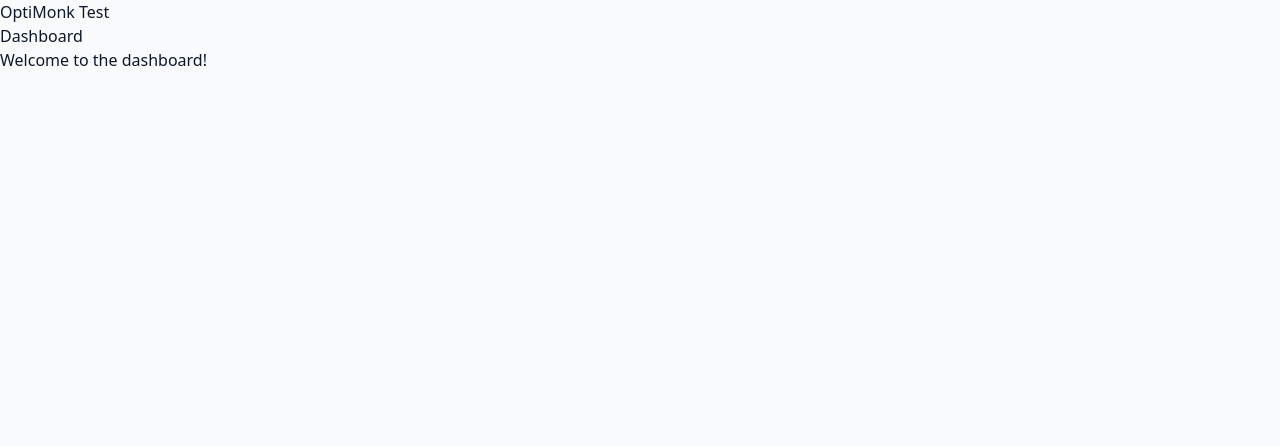
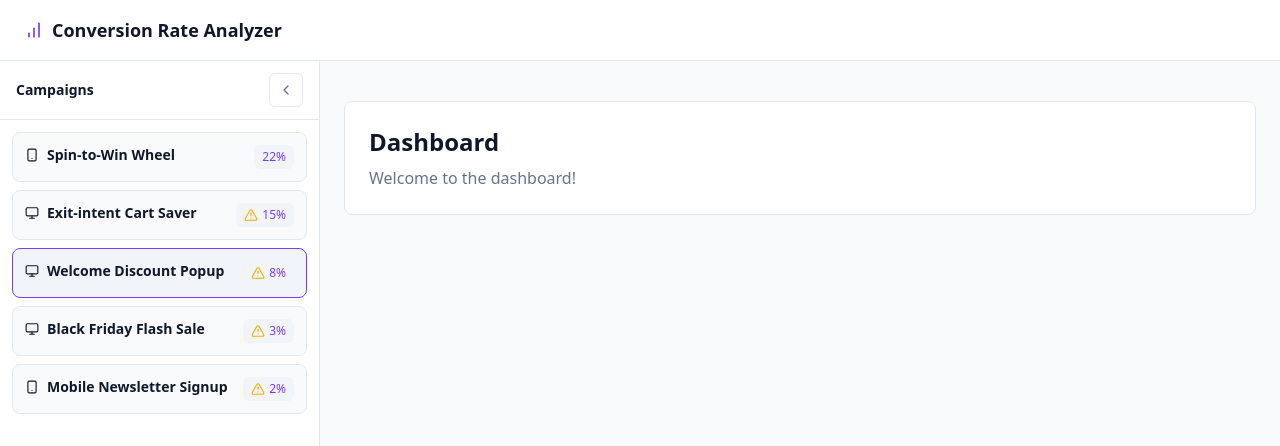
Before and after one commit to dpatrik0610/OptiMonk-Test, a Vue app in the folder optimonk-test/: page / in a window 1280 px wide. Shown: the top 446 px of the page. Built offline with nearby package versions, Linux system fonts and the light colour scheme.

Commit message:
added sidebar components

```diff
--- a/optimonk-test/src/App.vue
+++ b/optimonk-test/src/App.vue
@@ -1,15 +1,31 @@
 <script setup lang="ts">
-import Dashboard from '@components/Dashboard.vue';
-import Header from '@components/Header/Header.vue';
+import { ref } from 'vue';
+import SideBar from '@components/CampaignSidebar/Sidebar.vue';
+import Dashboard from '@components/layout/Dashboard.vue';
+import Header from '@components/layout/Header.vue';
 import {campaigns} from '@/data/campaigns';
 import { computeCampaignMetrics } from '@/utils/metrics';
-console.log('Campaigns:', campaigns);
+import type { CampaignMetrics } from '@/types/types';
+
 const campaignMetrics = campaigns.map(computeCampaignMetrics);
+const selectedCampaign = ref<CampaignMetrics | null>(campaignMetrics[0] ?? null);
+
+function selectCampaign(campaign: CampaignMetrics): void {
+  selectedCampaign.value = campaign;
+}
+
 console.log('Campaign Metrics:', campaignMetrics);
 
 </script>
 
 <template>
-  <Header />
-  <Dashboard />
+  <main class="min-h-screen bg-background text-foreground">
+    <Header />
+    <div class="md:flex">
+      <SideBar :campaigns="campaignMetrics" @select="selectCampaign" />
+      <div class="min-w-0 flex-1">
+        <Dashboard />
+      </div>
+    </div>
+  </main>
 </template>
--- /dev/null
+++ b/optimonk-test/src/components/CampaignSidebar/Sidebar.css
@@ -0,0 +1,83 @@
+@reference "../../style.css";
+
+@layer components {
+  .campaign-sidebar {
+    @apply border-b border-border bg-surface md:min-h-[calc(100vh-65px)] md:border-b-0 md:border-r;
+  }
+
+  .campaign-sidebar--collapsed {
+    @apply md:w-20;
+  }
+
+  .campaign-sidebar--expanded {
+    @apply md:w-80;
+  }
+
+  .campaign-sidebar__header {
+    @apply flex items-center justify-between gap-3 border-b border-border px-4 py-3;
+  }
+
+  .campaign-sidebar__title {
+    @apply text-sm font-semibold text-foreground;
+  }
+
+  .campaign-sidebar__toggle {
+    @apply hidden rounded-md border border-border p-2 text-muted-foreground hover:bg-muted hover:text-foreground md:block;
+  }
+
+  .campaign-sidebar__list {
+    @apply flex gap-2 overflow-x-auto p-3 md:flex-col md:overflow-visible;
+  }
+
+  .sidebar-item {
+    @apply min-w-64 cursor-pointer rounded-lg border p-3 text-left transition hover:bg-muted md:min-w-0;
+  }
+
+  .sidebar-item--selected {
+    @apply border-primary bg-muted;
+  }
+
+  .sidebar-item--idle {
+    @apply border-border bg-background;
+  }
+
+  .sidebar-item--collapsed {
+    @apply md:px-2 md:text-center;
+  }
+
+  .sidebar-item__top {
+    @apply flex items-start justify-between gap-3;
+  }
+
+  .sidebar-item__title {
+    @apply text-sm font-semibold text-foreground;
+  }
+
+  .sidebar-item__meta {
+    @apply mt-1 flex items-center gap-1.5 text-xs capitalize text-muted-foreground;
+  }
+
+  .sidebar-item__rate {
+    @apply rounded-md bg-muted px-2 py-1 text-xs font-medium text-primary;
+  }
+
+  .sidebar-item__stats {
+    @apply mt-3 flex items-center justify-between gap-3 text-xs text-muted-foreground;
+  }
+
+  .sidebar-item__stat {
+    @apply flex items-center gap-1.5;
+  }
+
+  .sidebar-item__collapsed-title {
+    @apply hidden text-sm font-semibold text-foreground md:block;
+  }
+
+  .sidebar-item__collapsed-rate {
+    @apply hidden text-xs text-primary md:block;
+  }
+
+  .sidebar-item__warning {
+    @apply text-yellow-500;
+  }
+}
--- /dev/null
+++ b/optimonk-test/src/components/CampaignSidebar/Sidebar.vue
@@ -0,0 +1,78 @@
+<script setup lang="ts">
+import { ChevronLeft, ChevronRight } from '@lucide/vue';
+import { computed, ref } from 'vue';
+import type { CampaignMetrics } from '@/types/types';
+import { formatPercent } from '@/utils/formatters';
+import SidebarItem from './SidebarItem.vue';
+import './Sidebar.css';
+
+const props = defineProps<{
+  campaigns: CampaignMetrics[];
+}>();
+
+const emit = defineEmits<{
+  select: [campaign: CampaignMetrics];
+}>();
+
+const isCollapsed = ref(false);
+const selectedCampaignId = ref(props.campaigns[0]?.id ?? '');
+
+const sortedCampaigns = computed(() =>
+  [...props.campaigns].sort((first, second) => second.overallConversionRate - first.overallConversionRate),
+);
+
+function selectCampaign(campaign: CampaignMetrics): void {
+  selectedCampaignId.value = campaign.id;
+  emit('select', campaign);
+}
+</script>
+
+<template>
+  <aside
+    class="campaign-sidebar"
+    :class="isCollapsed ? 'campaign-sidebar--collapsed' : 'campaign-sidebar--expanded'"
+  >
+    <div class="campaign-sidebar__header">
+      <h2 class="campaign-sidebar__title md:hidden">Campaigns</h2>
+      <h2 v-if="!isCollapsed" class="campaign-sidebar__title hidden md:block">Campaigns</h2>
+      <button
+        class="campaign-sidebar__toggle"
+        type="button" :aria-label="isCollapsed ? 'Expand sidebar' : 'Collapse sidebar'"
+        @click="isCollapsed = !isCollapsed">
+        <ChevronRight v-if="isCollapsed" class="size-4" />
+        <ChevronLeft v-else class="size-4" />
+      </button>
+    </div>
+
+    <nav class="campaign-sidebar__list">
+      <button
+        v-for="campaign in sortedCampaigns"
+        :key="campaign.id"
+        class="sidebar-item"
+        :class="[
+          campaign.id === selectedCampaignId ? 'sidebar-item--selected' : 'sidebar-item--idle',
+          isCollapsed ? 'sidebar-item--collapsed' : '',
+        ]"
+        type="button"
+        @click="selectCampaign(campaign)"
+      >
+        <div class="md:hidden">
+          <SidebarItem :campaign="campaign" />
+        </div>
+
+        <template v-if="isCollapsed">
+          <span class="sidebar-item__collapsed-title">
+            {{ campaign.name.slice(0, 1) }}
+          </span>
+          <span class="sidebar-item__collapsed-rate">
+            {{ formatPercent(campaign.overallConversionRate) }}
+          </span>
+        </template>
+
+        <div v-else class="hidden md:block">
+          <SidebarItem :campaign="campaign" />
+        </div>
+      </button>
+    </nav>
+  </aside>
+</template>
--- /dev/null
+++ b/optimonk-test/src/components/CampaignSidebar/SidebarItem.vue
@@ -0,0 +1,23 @@
+<script setup lang="ts">
+import { AlertTriangle } from '@lucide/vue';
+import type { CampaignMetrics } from '@/types/types';
+import { formatPercent } from '@/utils/formatters';
+import SidebarTitle from './SidebarTitle.vue';
+
+defineProps<{
+  campaign: CampaignMetrics;
+}>();
+</script>
+
+<template>
+  <div class="sidebar-item__top">
+    <SidebarTitle :campaign="campaign" />
+    <div class="sidebar-item__rate flex items-center gap-1">
+      <AlertTriangle
+        v-if="campaign.overallConversionRate < 0.2"
+        class="size-3.5 sidebar-item__warning"
+      />
+      {{ formatPercent(campaign.overallConversionRate) }}
+    </div>
+  </div>
+</template>
--- /dev/null
+++ b/optimonk-test/src/components/CampaignSidebar/SidebarTitle.vue
@@ -0,0 +1,19 @@
+<script setup lang="ts">
+import type { CampaignMetrics } from '@/types/types';
+import { Smartphone, Monitor } from '@lucide/vue';
+
+const props = defineProps<{
+  campaign: CampaignMetrics;
+}>();
+
+const DeviceIcon = props.campaign.device === 'mobile' ? Smartphone : Monitor;
+</script>
+
+<template>
+<div class="flex items-center gap-2">
+    <component :is="DeviceIcon" class="size-3.5" />
+    <h3 class="sidebar-item__title">
+        {{ campaign.name }}
+    </h3>
+</div>
+</template>
--- a/optimonk-test/src/components/Dashboard.vue
+++ /dev/null
@@ -1,9 +0,0 @@
-<script lang="ts">
-</script>
-
-<template>
-  <div class="dashboard">
-    <h1>Dashboard</h1>
-    <p>Welcome to the dashboard!</p>
-  </div>
-</template>
--- a/optimonk-test/src/components/Header/Header.vue
+++ /dev/null
@@ -1,7 +0,0 @@
-<script lang="ts">
-</script>
-<template>
-    <header class="header">
-        <h1>OptiMonk Test</h1>
-    </header>
-</template>
--- /dev/null
+++ b/optimonk-test/src/components/layout/Dashboard.vue
@@ -0,0 +1,11 @@
+<script lang="ts">
+</script>
+
+<template>
+    <section class="mx-auto max-w-6xl px-6 py-10">
+        <div class="rounded-lg border border-border bg-surface p-6">
+        <h2 class="text-2xl font-semibold text-foreground">Dashboard</h2>
+        <p class="mt-2 text-muted-foreground">Welcome to the dashboard!</p>
+        </div>
+    </section>
+</template>
--- /dev/null
+++ b/optimonk-test/src/components/layout/Header.vue
@@ -0,0 +1,12 @@
+<script setup lang="ts">
+import { ChartNoAxesColumnIncreasing } from '@lucide/vue';
+</script>
+
+<template>
+  <header class="border-b border-border bg-surface">
+    <div class="flex items-center gap-2 px-6 py-4">
+      <ChartNoAxesColumnIncreasing class="size-5 text-primary" />
+      <h1 class="text-lg font-semibold text-foreground">Conversion Rate Analyzer</h1>
+    </div>
+  </header>
+</template>
--- /dev/null
+++ b/optimonk-test/src/utils/formatters.ts
@@ -0,0 +1,7 @@
+export function formatPercent(value: number): string {
+  return `${Math.round(value * 100)}%`;
+}
+
+export function formatNumber(value: number): string {
+  return new Intl.NumberFormat('hu-HU').format(value);
+}
```
